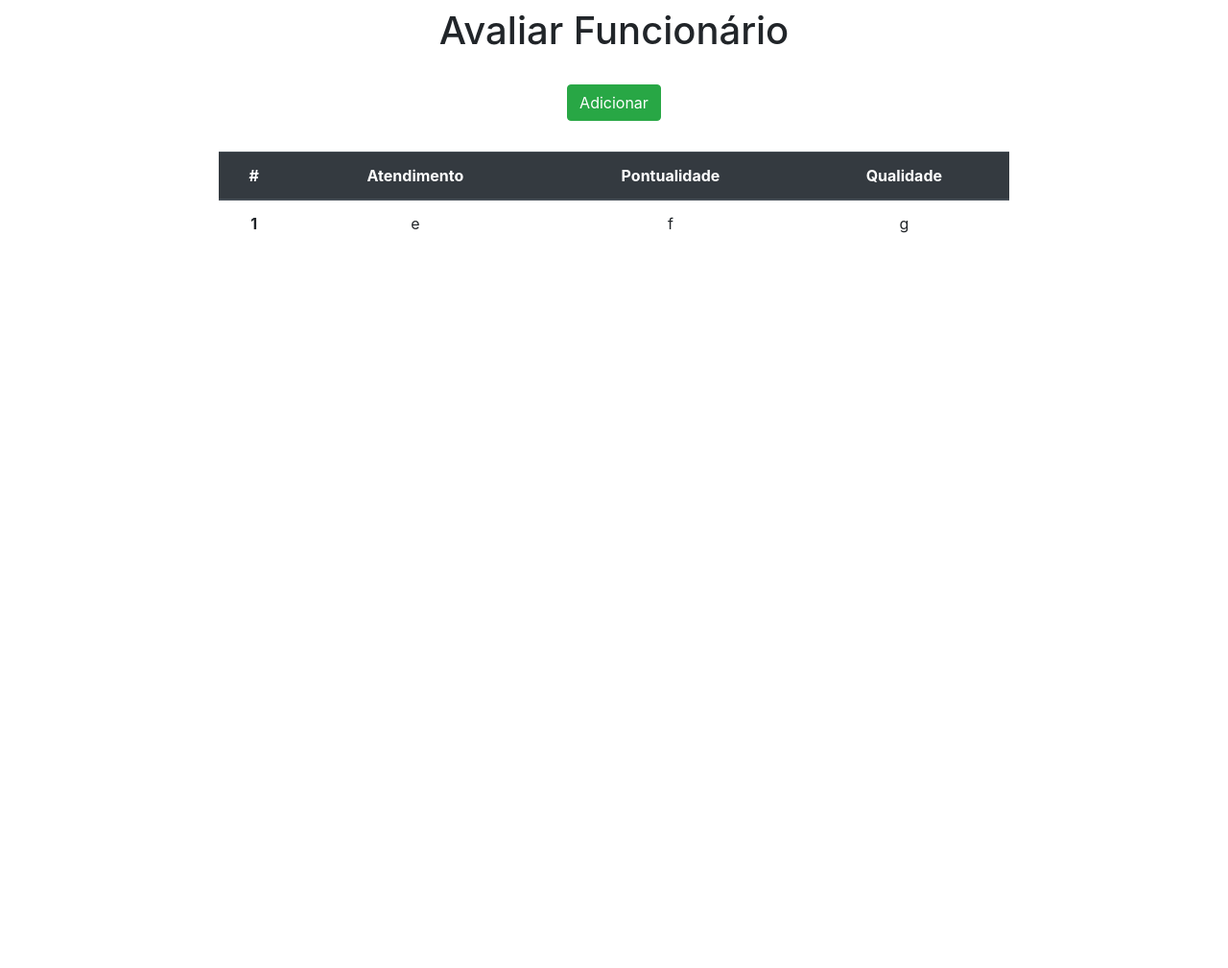
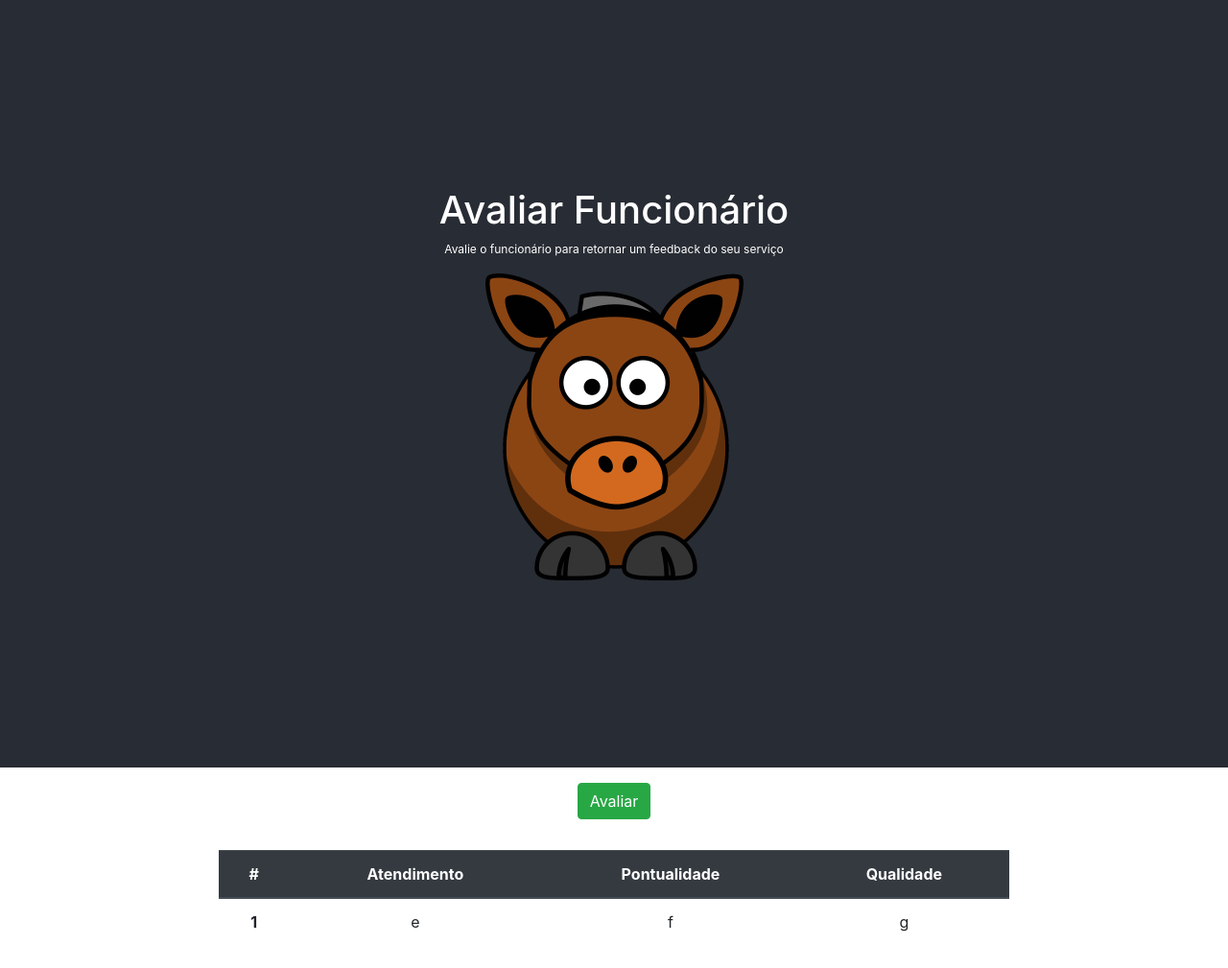
Before and after one commit to ryan-salomao/Django-Likert, a Django app: page / in a window 1280 px wide. Shown: the whole page at 96% size. Before the commit the page ends 243 px from the top, so only its background shows below. Run offline with Django 4.2, Linux system fonts and the light colour scheme.

Commit message:
modified css header

```diff
--- a/LikertPDS/settings.py
+++ b/LikertPDS/settings.py
@@ -116,7 +116,7 @@ USE_TZ = True
 # Static files (CSS, JavaScript, Images)
 # https://docs.djangoproject.com/en/4.2/howto/static-files/
 
-STATIC_URL = 'static/'
+STATIC_URL = 'style/'
 
 # Default primary key field type
 # https://docs.djangoproject.com/en/4.2/ref/settings/#default-auto-field
--- /dev/null
+++ b/app/style/style.css
@@ -0,0 +1,45 @@
+body {
+    margin: 0;
+    font-family: -apple-system, BlinkMacSystemFont, "Segoe UI", "Roboto", "Oxygen",
+      "Ubuntu", "Cantarell", "Fira Sans", "Droid Sans", "Helvetica Neue",
+      sans-serif;
+    -webkit-font-smoothing: antialiased;
+    -moz-osx-font-smoothing: grayscale;
+  }
+
+  code {
+    font-family: source-code-pro, Menlo, Monaco, Consolas, "Courier New",
+      monospace;
+  }
+
+  .App {
+    text-align: center;
+  }
+
+  .App-logo {
+    height: 40vmin;
+    pointer-events: none;
+  }
+
+  .App-header {
+    background-color: #282c34;
+    min-height: 100vh;
+    display: flex;
+    flex-direction: column;
+    align-items: center;
+    justify-content: center;
+    font-size: calc(10px + 2vmin);
+    color: white;
+  }
+
+  .App-link {
+    color: #61dafb;
+  }
+
+  .heart {
+    color: #ff0000;
+  }
+
+  .small {
+    font-size: 0.75rem;
+  }
--- a/app/templates/form.html
+++ b/app/templates/form.html
@@ -8,8 +8,10 @@
     <link rel="stylesheet" href="https://cdn.jsdelivr.net/npm/bootstrap@4.3.1/dist/css/bootstrap.min.css" integrity="sha384-ggOyR0iXCbMQv3Xipma34MD+dH/1fQ784/j6cY/iJTQUOhcWr7x9JvoRxT2MZw1T" crossorigin="anonymous">
 </head>
 <body>
-    <div class="col-8 m-auto pt-2 pb-2 text-center">
-        <h1>Pesquisa de Satisfação</h1>
+    <div class="App" style="color: white">
+        <header class="App-header text-center" style="background-color: #282c34">
+            <br><h1>Pesquisa de Satisfação</h1><br><br>
+        </header>
     </div>
 
     <div class="col-8 m-auto pt-3 pb-2 text-center">
--- a/app/templates/index.html
+++ b/app/templates/index.html
@@ -6,14 +6,19 @@
     <meta name="viewport" content="width=device-width, initial-scale=1.0">
     <title>Avaliar Funcionário</title>
     <link rel="stylesheet" href="https://cdn.jsdelivr.net/npm/bootstrap@4.3.1/dist/css/bootstrap.min.css" integrity="sha384-ggOyR0iXCbMQv3Xipma34MD+dH/1fQ784/j6cY/iJTQUOhcWr7x9JvoRxT2MZw1T" crossorigin="anonymous">
+    <link rel="stylesheet" href="/style/style.css">
 </head>
 <body>
-    <div class="col-8 m-auto pt-2 pb-2 text-center">
-        <h1>Avaliar Funcionário</h1>
+    <div class="App" style="color: white">
+        <header class="App-header text-center" style="background-color: #282c34">
+            <h1>Avaliar Funcionário</h1>
+            <p class="small">Avalie o funcionário para retornar um feedback do seu serviço</p>
+            <img src="/img/happyhorse.png" class="App-logo"/>
+        </header>
     </div>
 
     <div class="col-8 m-auto pt-3 pb-2 text-center">
-        <a href="/form" class="btn btn-success">Adicionar</a>
+        <a href="/form" class="btn btn-success">Avaliar</a>
     </div>
 
     <div class="col-8 m-auto pt-4 pb-2 text-center">
```
Also changed, not shown: app/img/happyhorse.png (added).
